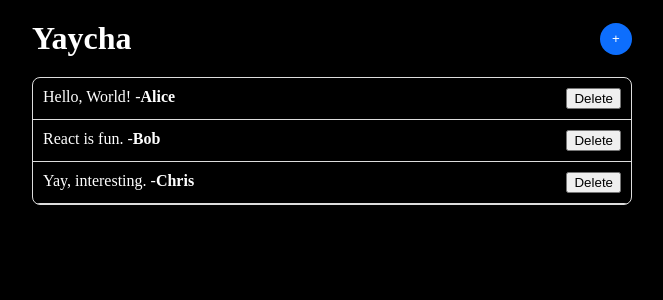
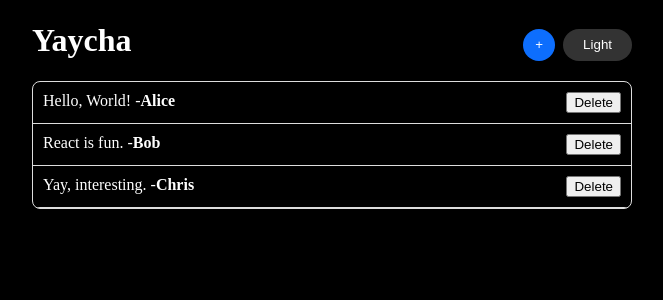
Before and after one commit to khaingthinzarthwe/yaycha, a React (Vite) app: page / in a window 1280 px wide. Shown: the top 300 px of the page, without its empty margins (308-971 px from the left). Built offline with nearby package versions, Linux system fonts and the light colour scheme.

Commit message:
Context Provider with State Data

```diff
--- a/src/App.jsx
+++ b/src/App.jsx
@@ -5,7 +5,8 @@ import Form from "./Form";
 import { AppContext } from "./ThemedApp";
 
 export default function App() {
-  const { mode } = useContext(AppContext);
+  const { mode, setMode } = useContext(AppContext);
+
   const [data, setData] = useState([
     { id: 1, content: "Hello, World!", name: "Alice" },
     { id: 2, content: "React is fun.", name: "Bob" },
@@ -41,6 +42,7 @@ export default function App() {
           }}
         >
           Yaycha
+          <div>
             <button
               onClick={() => setShowForm(!showForm)}
               style={{
@@ -54,6 +56,21 @@ export default function App() {
             >
               {showForm ? "×" : "+"}
             </button>
+            <button
+              onClick={() => setMode(mode === "dark" ? "light" : "dark")}
+              style={{
+                marginLeft: 8,
+                padding: "0 20px",
+                height: 32,
+                borderRadius: 32,
+                border: "0 none",
+                background: mode === "dark" ? "#333" : "#ddd",
+                color: mode === "dark" ? "white" : "black",
+              }}
+            >
+              {mode === "dark" ? "Light" : "Dark"}
+            </button>
+          </div>
         </h1>
         {showForm && <Form add={add} />}
         <List>
--- a/src/ThemedApp.jsx
+++ b/src/ThemedApp.jsx
@@ -1,11 +1,12 @@
-import { createContext } from "react";
+import { createContext, useState } from "react";
 import App from "./App";
 
 export const AppContext = createContext();
 
 export default function ThemedApp() {
+  const [mode, setMode] = useState("dark");
   return (
-    <AppContext.Provider value={{ mode: "dark" }}>
+    <AppContext.Provider value={{ mode, setMode }}>
       <App />
     </AppContext.Provider>
   );
```
Lines whose indentation alone changed are shown as unchanged.
